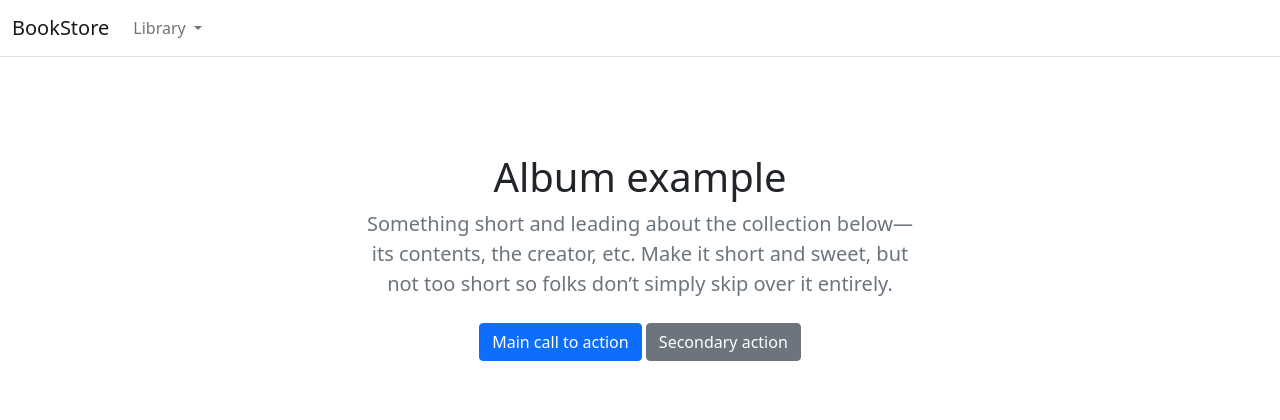
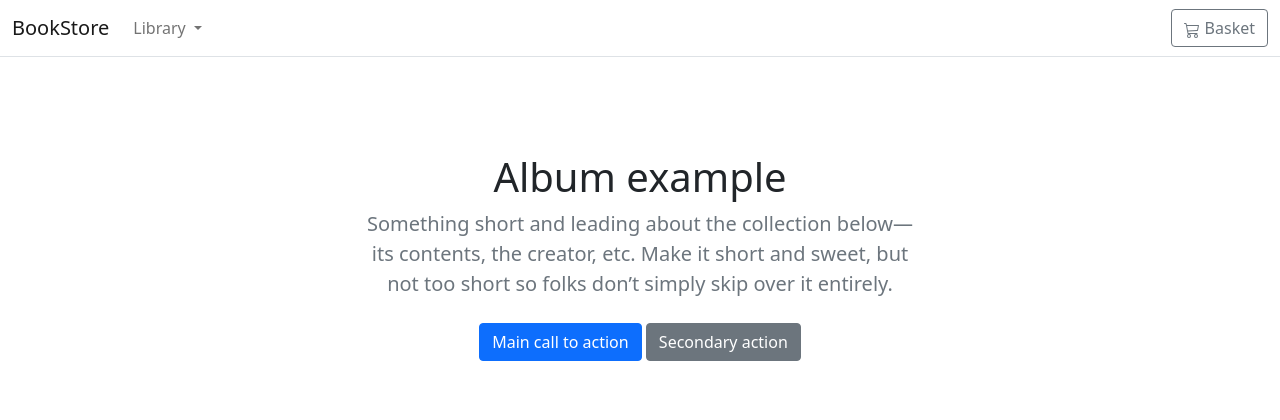
Before and after one commit to anas4488/Ecommerce_Store, a Django app: page / in a window 1280 px wide. Shown: the top 420 px of the page. Run offline with Django 3.2, Linux system fonts and the light colour scheme; data comes from the database, SQL or seed files in the repository.

Commit message:
Twentieth commit: core/urls.py, templates/store/base.html

```diff
--- a/core/urls.py
+++ b/core/urls.py
@@ -5,8 +5,8 @@ from django.conf.urls.static import static
 
 urlpatterns = [
     path('admin/', admin.site.urls),
+    path('basket/', include('basket.urls', namespace='basket')),
     path('', include('store.urls', namespace='store')),
-    path('basket/', include('basket.urls', namespace='basket')),
 ]
 
 
--- a/templates/store/base.html
+++ b/templates/store/base.html
@@ -6,9 +6,13 @@
     <meta charset="utf-8" />
     <title>{% block title %}My shop{% endblock %}</title>
     <meta name="viewport" content="width=device-width, initial-scale=1">
-    <link href="https://cdn.jsdelivr.net/npm/bootstrap@5.0.0-beta1/dist/css/bootstrap.min.css" rel="stylesheet" integrity="sha384-giJF6kkoqNQ00vy+HMDP7azOuL0xtbfIcaT9wjKHr8RbDVddVHyTfAAsrekwKmP1" crossorigin="anonymous">
-    <script src="https://code.jquery.com/jquery-3.6.0.min.js" integrity="sha256-/xUj+3OJU5yExlq6GSYGSHk7tPXikynS7ogEvDej/m4=" crossorigin="anonymous"></script>
-    <script src="https://cdn.jsdelivr.net/npm/bootstrap@5.0.0-beta1/dist/js/bootstrap.bundle.min.js" integrity="sha384-ygbV9kiqUc6oa4msXn9868pTtWMgiQaeYH7/t7LECLbyPA2x65Kgf80OJFdroafW" crossorigin="anonymous"></script>
+    <link href="https://cdn.jsdelivr.net/npm/bootstrap@5.0.0-beta1/dist/css/bootstrap.min.css" rel="stylesheet"
+        integrity="sha384-giJF6kkoqNQ00vy+HMDP7azOuL0xtbfIcaT9wjKHr8RbDVddVHyTfAAsrekwKmP1" crossorigin="anonymous">
+    <script src="https://code.jquery.com/jquery-3.6.0.min.js"
+        integrity="sha256-/xUj+3OJU5yExlq6GSYGSHk7tPXikynS7ogEvDej/m4=" crossorigin="anonymous"></script>
+    <script src="https://cdn.jsdelivr.net/npm/bootstrap@5.0.0-beta1/dist/js/bootstrap.bundle.min.js"
+        integrity="sha384-ygbV9kiqUc6oa4msXn9868pTtWMgiQaeYH7/t7LECLbyPA2x65Kgf80OJFdroafW" crossorigin="anonymous">
+    </script>
 </head>
 
 <body>
@@ -37,10 +41,20 @@
                             </ul>
                         </li>
                     </ul>
+                    <a type="button" role="button" href="{% url 'basket:basket_summary' %}"
+                        class="btn btn-outline-secondary">
+                        <svg xmlns="http://www.w3.org/2000/svg" width="16" height="16" fill="currentColor"
+                            class="bi bi-cart3" viewBox="0 0 16 16">
+                            <path
+                                d="M0 1.5A.5.5 0 0 1 .5 1H2a.5.5 0 0 1 .485.379L2.89 3H14.5a.5.5 0 0 1 .49.598l-1 5a.5.5 0 0 1-.465.401l-9.397.472L4.415 11H13a.5.5 0 0 1 0 1H4a.5.5 0 0 1-.491-.408L2.01 3.607 1.61 2H.5a.5.5 0 0 1-.5-.5zM3.102 4l.84 4.479 9.144-.459L13.89 4H3.102zM5 12a2 2 0 1 0 0 4 2 2 0 0 0 0-4zm7 0a2 2 0 1 0 0 4 2 2 0 0 0 0-4zm-7 1a1 1 0 1 1 0 2 1 1 0 0 1 0-2zm7 0a1 1 0 1 1 0 2 1 1 0 0 1 0-2z" />
+                        </svg>
+                        Basket
+                    </a>
                 </div>
             </div>
         </nav>
     </header>
     <div id="content">{% block content %} {% endblock %}</div>
 </body>
+
 </html>
```
